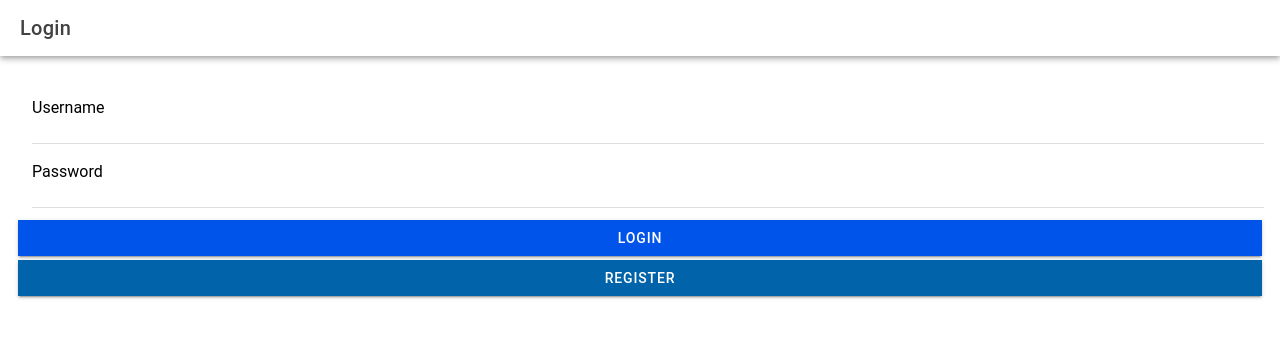
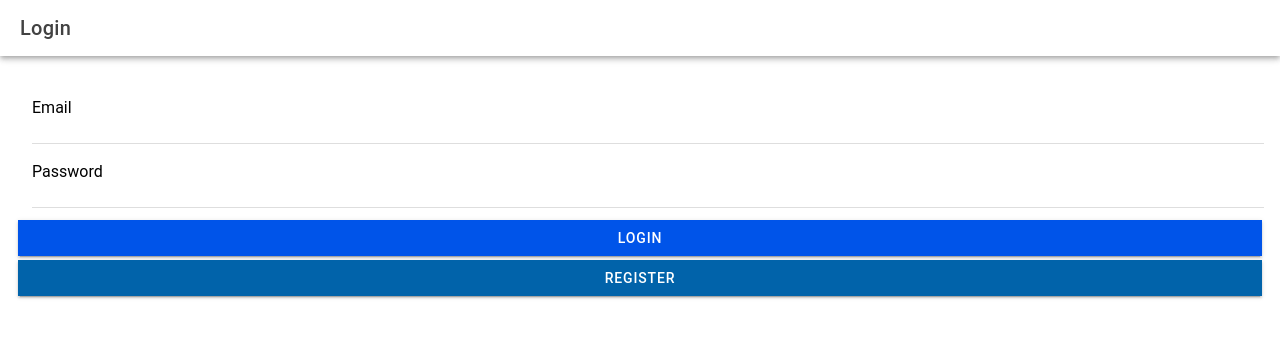
Before and after one commit to Angelodatoycabana/it35-lab, a React (Vite) app: page /it35-lab/app/home/feed in a window 1280 px wide. Both pictures are taken after a click on the element "LOGOUT". Shown: the top 338 px of the page. Built offline with nearby package versions, Linux system fonts and the light colour scheme; no server answers.

Commit message:
added supabase in login.tsx

```diff
--- a/src/pages/Login.tsx
+++ b/src/pages/Login.tsx
@@ -14,37 +14,28 @@
     IonFooter
 } from '@ionic/react';
 import { useHistory } from 'react-router-dom';
+import { supabase } from '../utils/supabaseClient';
 
 const Login: React.FC = () => {
     const history = useHistory();
-    const [username, setUsername] = useState('');
+    const [email, setEmail] = useState('');
     const [password, setPassword] = useState('');
     const [showToast, setShowToast] = useState(false);
     const [toastMessage, setToastMessage] = useState('');
 
-    const doLogin = () => {
+    const doLogin = async () => {
+        const { error } = await supabase.auth.signInWithPassword({ email, password });
 
-        const storedUsername = localStorage.getItem('username');
-        const storedPassword = localStorage.getItem('password');
-
-
-        if (!storedUsername || !storedPassword) {
-            setToastMessage("No account found. Please register first.");
+        if (error) {
+            setToastMessage(error.message);
             setShowToast(true);
-            return;
-        }
-
-        if (username === storedUsername && password === storedPassword) {
+        } else {
             setToastMessage("Login Successful!");
             setShowToast(true);
-
 
             setTimeout(() => {
                 history.push('/it35-lab/app');
             }, 2000);
-        } else {
-            setToastMessage("Invalid username or password.");
-            setShowToast(true);
         }
     };
 
@@ -58,16 +49,24 @@
             <IonContent className='ion-padding'>
                 <IonList>
                     <IonItem>
-                        <IonLabel position="floating">Username</IonLabel>
-                        <IonInput value={username} onIonChange={e => setUsername(e.detail.value!)} />
+                        <IonLabel position="floating">Email</IonLabel>
+                        <IonInput
+                            type="email"
+                            value={email}
+                            onIonChange={e => setEmail(e.detail.value!)}
+                        />
                     </IonItem>
                     <IonItem>
                         <IonLabel position="floating">Password</IonLabel>
-                        <IonInput type="password" value={password} onIonChange={e => setPassword(e.detail.value!)} />
+                        <IonInput
+                            type="password"
+                            value={password}
+                            onIonChange={e => setPassword(e.detail.value!)}
+                        />
                     </IonItem>
                 </IonList>
                 <IonButton onClick={doLogin} expand="full">Login</IonButton>
-                <IonButton onClick={() => history.push('/signup')} expand="full" color="secondary">Register</IonButton> {}
+                <IonButton onClick={() => history.push('/signup')} expand="full" color="secondary">Register</IonButton>
             </IonContent>
             <IonFooter>
                 <IonToast
```
